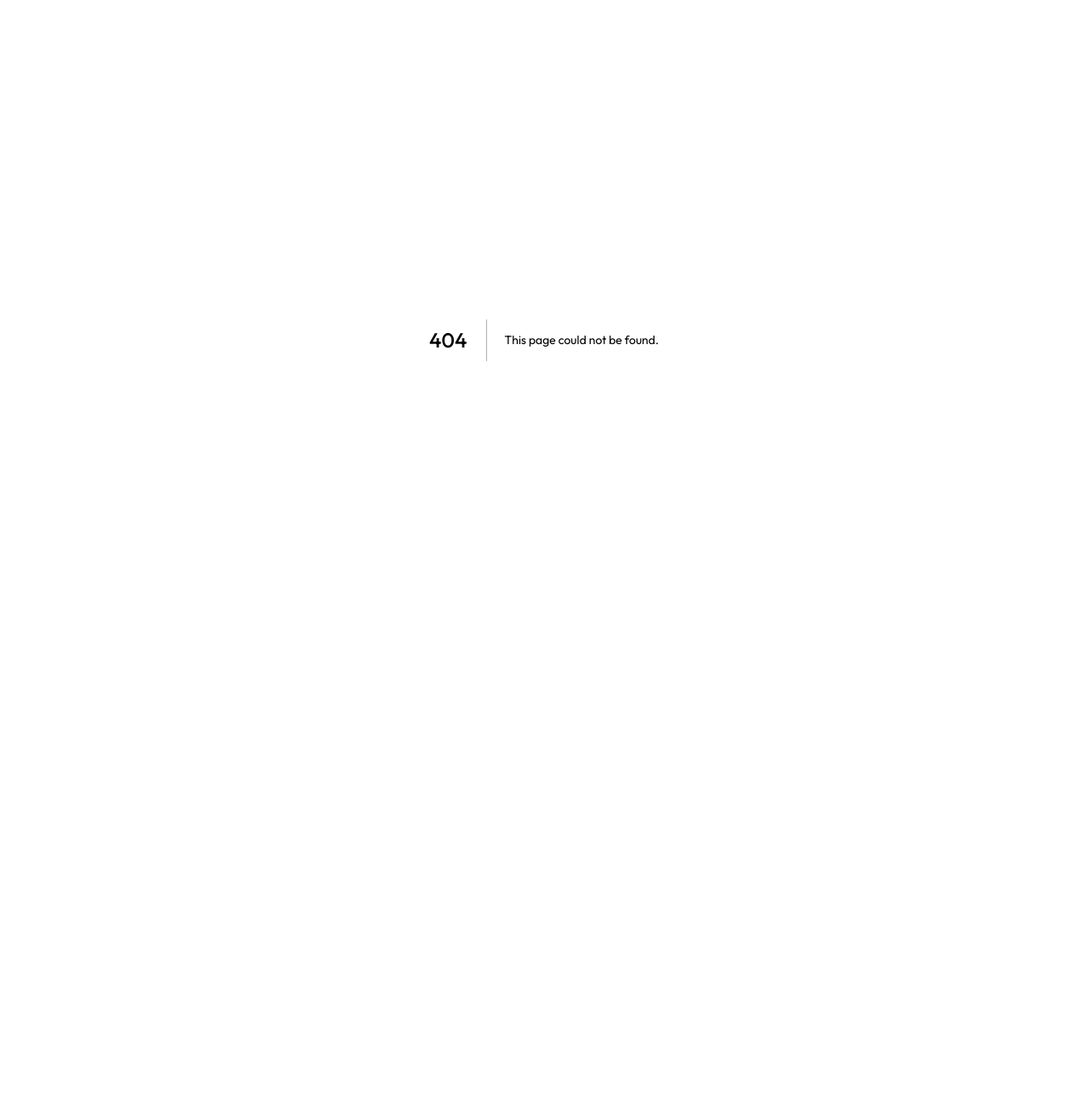
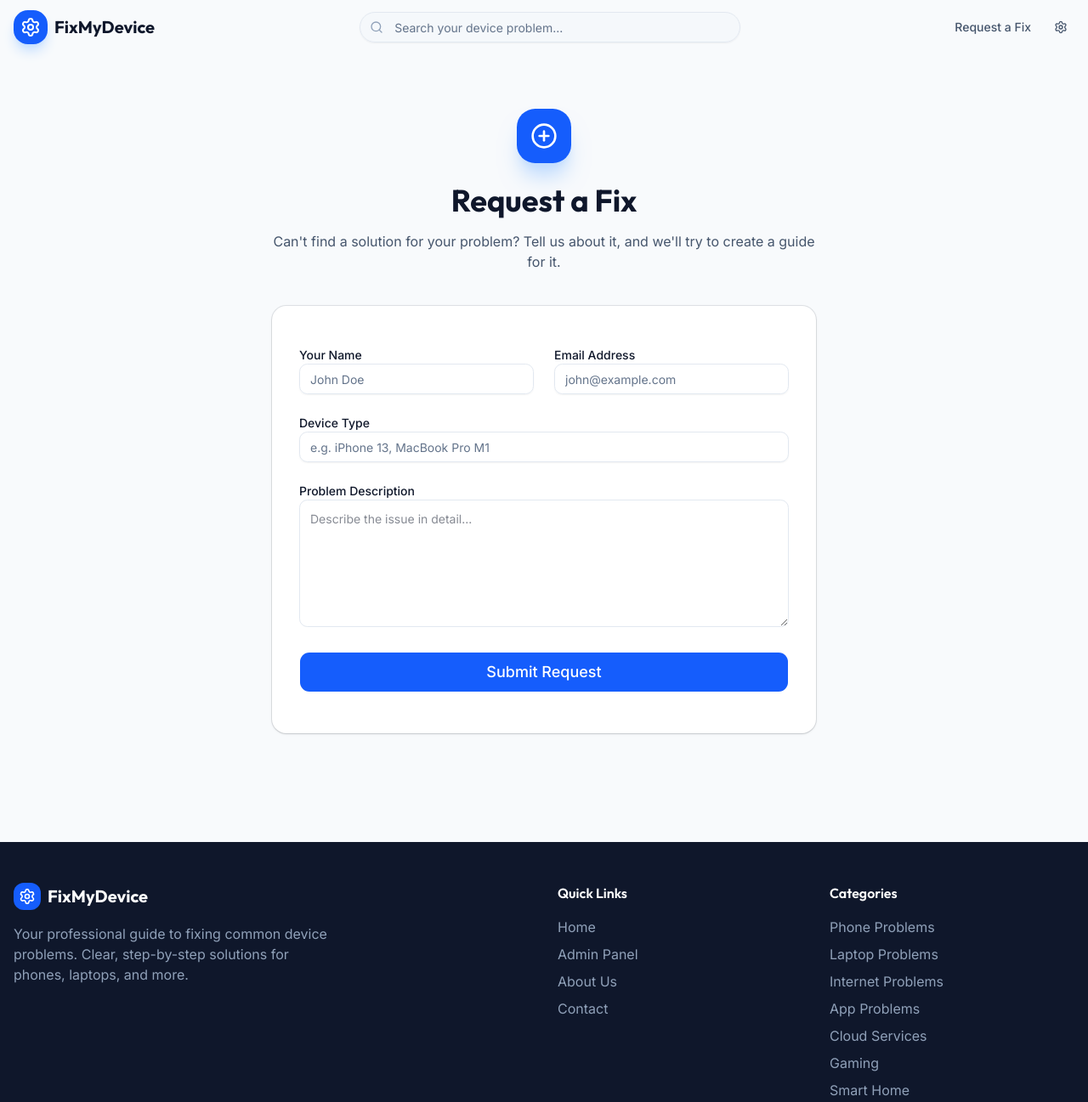
Before and after one commit to roxvoices/Fixing, a Next.js app: page /request-fix in a window 1280 px wide. Before the commit this address had no page. Shown: the top 1297 px of the page at 85% size. Before the commit the page ends 800 px from the top, so only its background shows below. Built offline with nearby package versions, Linux system fonts and the light colour scheme.

Commit message:
Add files via upload

```diff
--- /dev/null
+++ b/app/request-fix/page.tsx
@@ -0,0 +1,22 @@
+import type { Metadata } from 'next'
+import Navbar from '@/components/Navbar'
+import Footer from '@/components/Footer'
+import RequestFixForm from '@/components/RequestFixForm'
+
+export const metadata: Metadata = {
+  title: 'Request a Fix',
+  description:
+    "Can't find a solution for your device problem? Tell us about it and we'll create a guide.",
+}
+
+export default function RequestFixPage() {
+  return (
+    <div className="min-h-screen flex flex-col">
+      <Navbar />
+      <main className="flex-1">
+        <RequestFixForm />
+      </main>
+      <Footer />
+    </div>
+  )
+}
```
